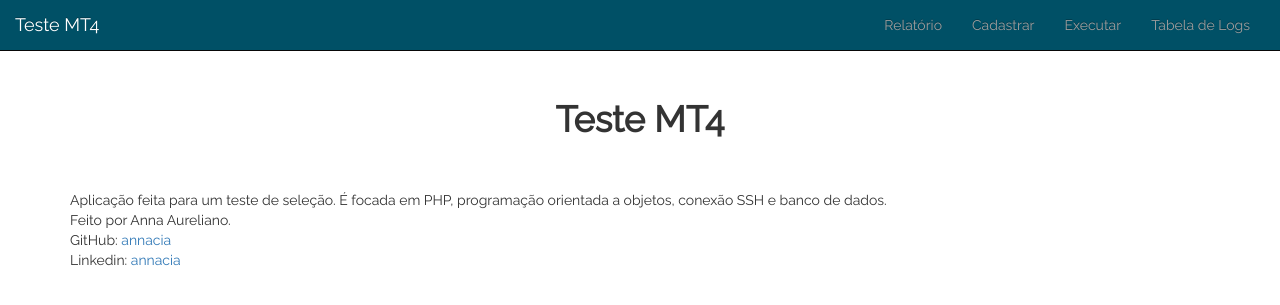
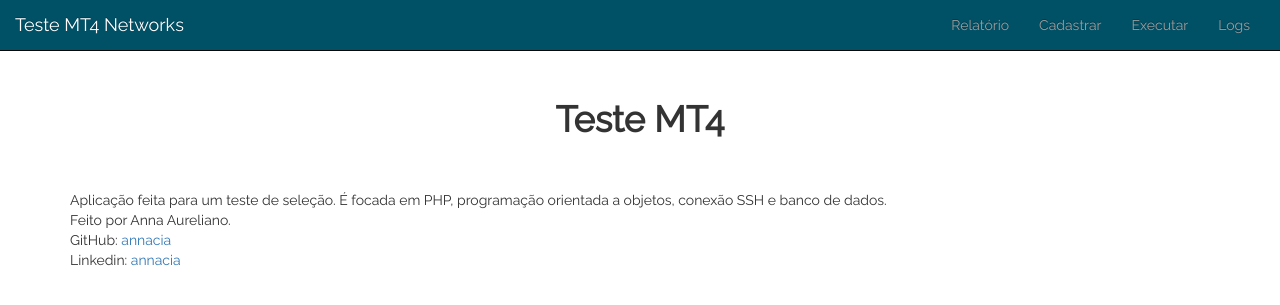
Before and after one commit to annacia/mt4_php, a PHP site: page /index.php in a window 1280 px wide. Shown: the top 305 px of the page. Run offline with PHP 8.4, Linux system fonts and the light colour scheme; some libraries are stand-ins or nearby versions.

Commit message:
Ajustes de titulo

```diff
--- a/cabecalho.php
+++ b/cabecalho.php
@@ -15,7 +15,7 @@
 <nav class="navbar navbar-inverse navbar-fixed-top menu-principal-nav">
     <div class="container-fluid menu-principal">
         <div class="navbar-header menu-header">
-            <a class="navbar-brand menu-title" href="/mt4_php/">Teste MT4</a>
+            <a class="navbar-brand menu-title" href="/mt4_php/">Teste MT4 Networks</a>
         </div>
         <a class="menu-btn bars" href="#"><i class="fas fa-bars"></i></a>
         <a class="menu-btn close-btn click-off" href="#"><i class="fas fa-times"></i></a>
@@ -23,7 +23,7 @@
             <li class="iten-m"><a href="lista.php">Relatório</a></li>
             <li class="iten-m"><a href="cadastro.php">Cadastrar</a></li>
             <li class="iten-m"><a href="executar.php">Executar</a></li>
-            <li class="iten-m"><a href="tabela-logs.php">Tabela de Logs</a></li>
+            <li class="iten-m"><a href="tabela-logs.php">Logs</a></li>
         </ul>
     </div>
 </nav>
```
